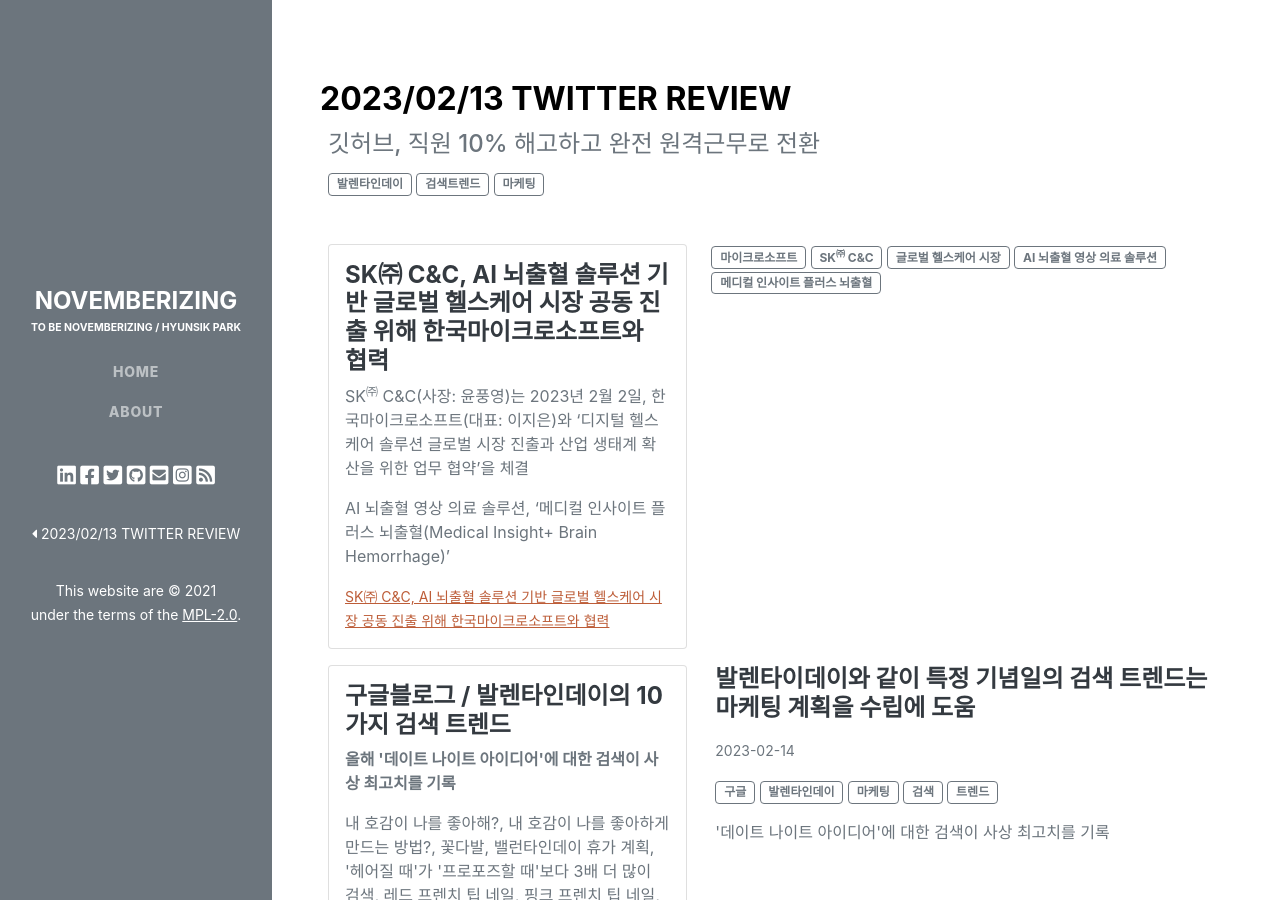
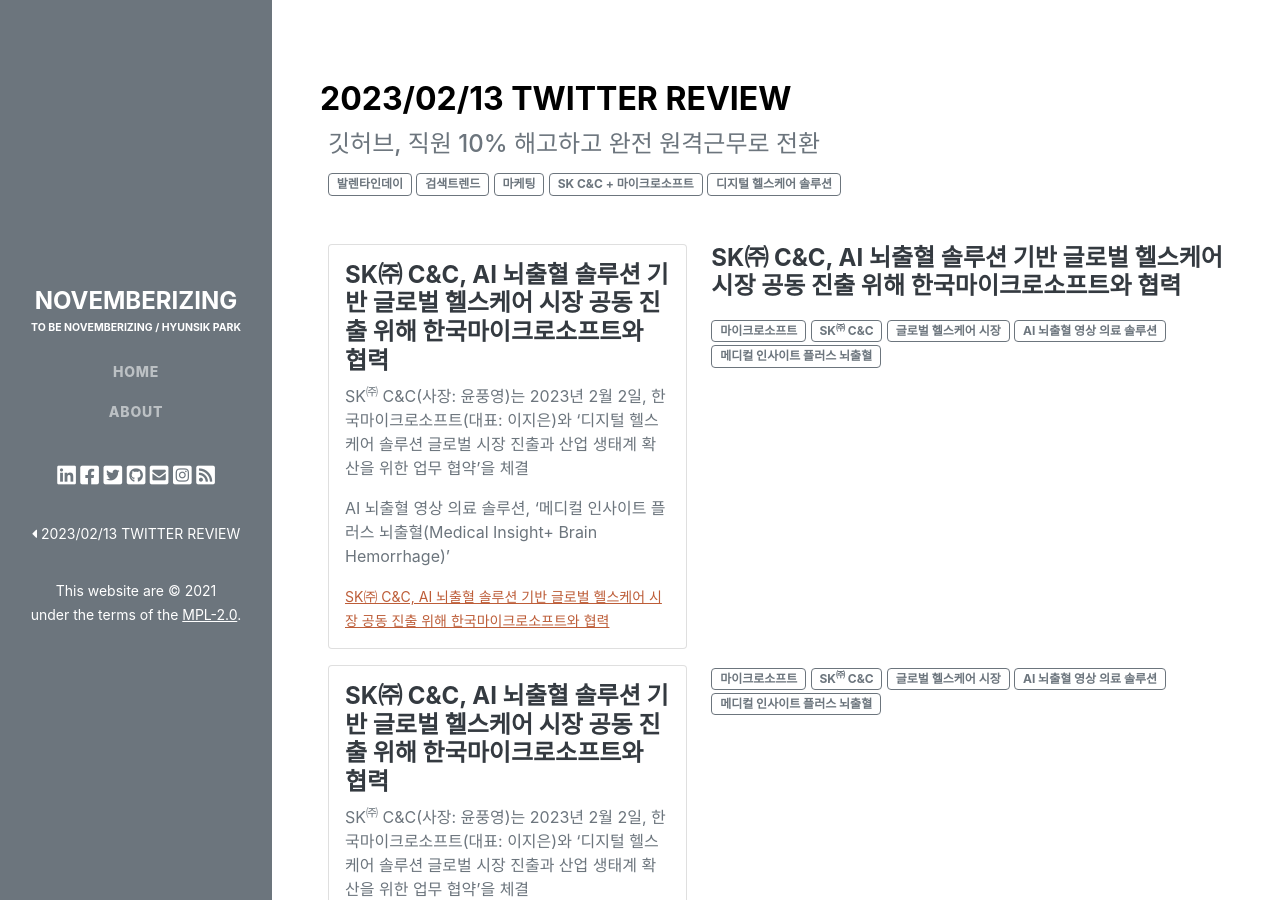
Before and after one commit to novemberizing/novemberizing.github.io, a Jekyll site: the page built from _posts/2023-02-14-NewsXBrief.md, in a window 1280 px wide and 900 px high. Built offline with Jekyll 4.4.1, drawn with Linux system fonts in a browser that asks for light colours; comment, search, counter and statistics services are not loaded.

Commit message:
업데이트

```diff
--- a/_posts/2023-02-14-NewsXBrief.md
+++ b/_posts/2023-02-14-NewsXBrief.md
@@ -5,8 +5,39 @@
 cover: /assets/images/posts/2022-01-08-Decentralization.png
 date: "2023-02-13 11:30:00"
 categories: posts
-tags: ["발렌타인데이", "검색트렌드", "마케팅"]
+tags: ["발렌타인데이", "검색트렌드", "마케팅", "SK C&C + 마이크로소프트", "디지털 헬스케어 솔루션"]
 ---
+
+<div class="row mb-3">
+    <div class="col-xl-5 col-lg-12">
+        <div class="card">
+            <div class="card-body">
+                <h4 class="card-title">SK㈜ C&C, AI 뇌출혈 솔루션 기반 글로벌 헬스케어 시장 공동 진출 위해 한국마이크로소프트와 협력</h4>
+                <p class="card-text">
+                    SK<sup>㈜</sup> C&C(사장: 윤풍영)는 2023년 2월 2일, 한국마이크로소프트(대표: 이지은)와 ‘디지털 헬스케어 솔루션 글로벌 시장 진출과 산업 생태계 확산을 위한 업무 협약’을 체결
+                </p>
+                <p class="card-text">
+                    AI 뇌출혈 영상 의료 솔루션, ‘메디컬 인사이트 플러스 뇌출혈(Medical Insight+ Brain Hemorrhage)’
+                </p>
+                <p class="card-text">
+                    <small><a class="card-link" href="https://news.microsoft.com/ko-kr/2023/02/02/skcc-ai/">SK㈜ C&C, AI 뇌출혈 솔루션 기반 글로벌 헬스케어 시장 공동 진출 위해 한국마이크로소프트와 협력</a></small>
+                </p>
+            </div>
+        </div>
+    </div>
+    <div class="col-xl-7 col-lg-12">
+        <h4 class="mb-3">
+            SK㈜ C&C, AI 뇌출혈 솔루션 기반 글로벌 헬스케어 시장 공동 진출 위해 한국마이크로소프트와 협력
+        </h4>
+        <p class="mb-3">
+            <span class="badge badge-outline-secondary">마이크로소프트</span>
+            <span class="badge badge-outline-secondary">SK<sup>㈜</sup> C&C</span>
+            <span class="badge badge-outline-secondary">글로벌 헬스케어 시장</span>
+            <span class="badge badge-outline-secondary">AI 뇌출혈 영상 의료 솔루션</span>
+            <span class="badge badge-outline-secondary">메디컬 인사이트 플러스 뇌출혈</span>
+        </p>
+    </div>
+</div>
 
 <div class="row mb-3">
     <div class="col-xl-5 col-lg-12">
@@ -35,6 +66,7 @@
         </p>
     </div>
 </div>
+
 <div class="row mb-3">
     <div class="col-xl-5 col-lg-12">
         <div class="card">
```
